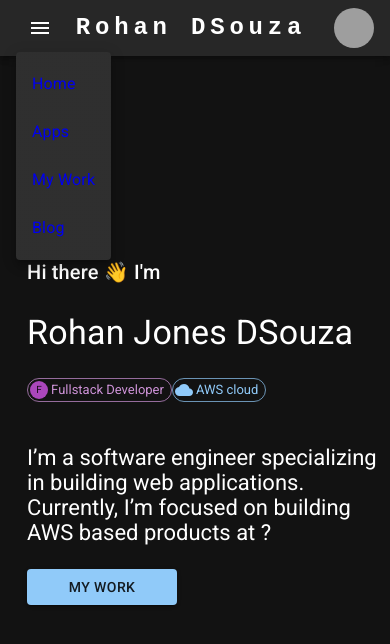
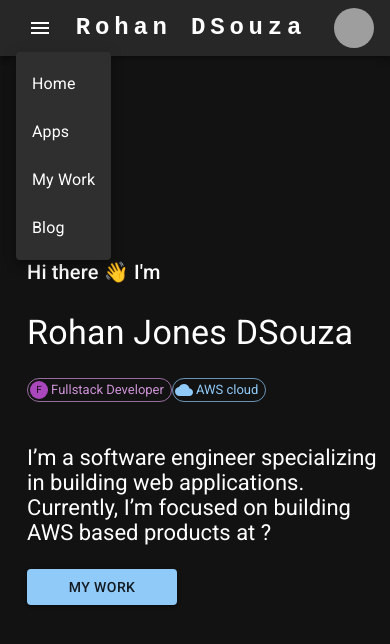
Before and after one commit to naxrohan/portfolio_site, a React (Create React App) app: page / in a window 390 px wide. Both pictures are taken after a click on the button 40 px from the left and 28 px from the top of the page. Shown: the top 644 px of the page. Built offline with nearby package versions, Linux system fonts and the light colour scheme; grey boxes are pictures that could not be loaded.

Commit message:
link color fixed in mobile menu

```diff
--- a/src/components/ResponsiveAppBar.jsx
+++ b/src/components/ResponsiveAppBar.jsx
@@ -69,7 +69,7 @@
             >
               {PagesData.map((page, key) => (
                 <MenuItem key={key} onClick={handleCloseNavMenu}>
-                    <Link to={page.page} style={{  textDecoration: 'none' }}>
+                    <Link to={page.page} style={{  textDecoration: 'none', color: "white"  }}>
                         <Typography textAlign="center">{page.title}</Typography>
                     </Link>
                 </MenuItem>
```
